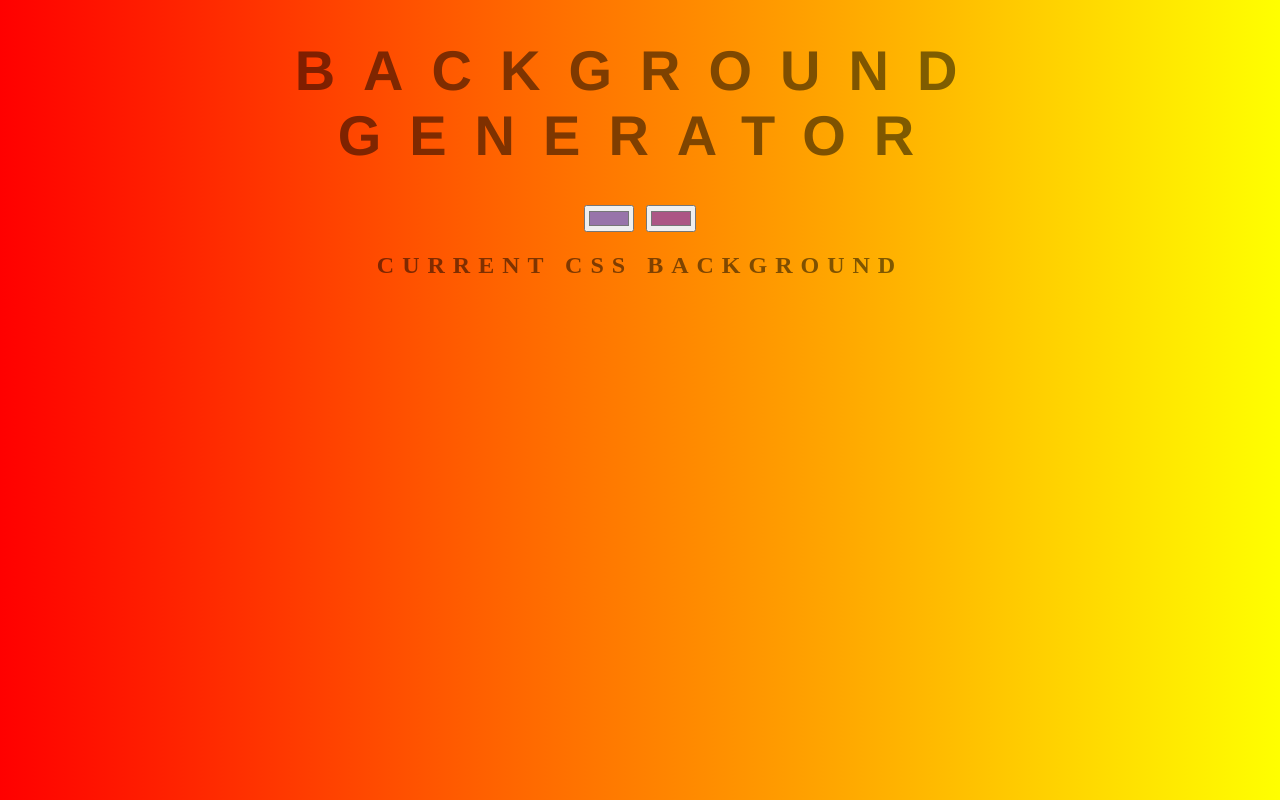
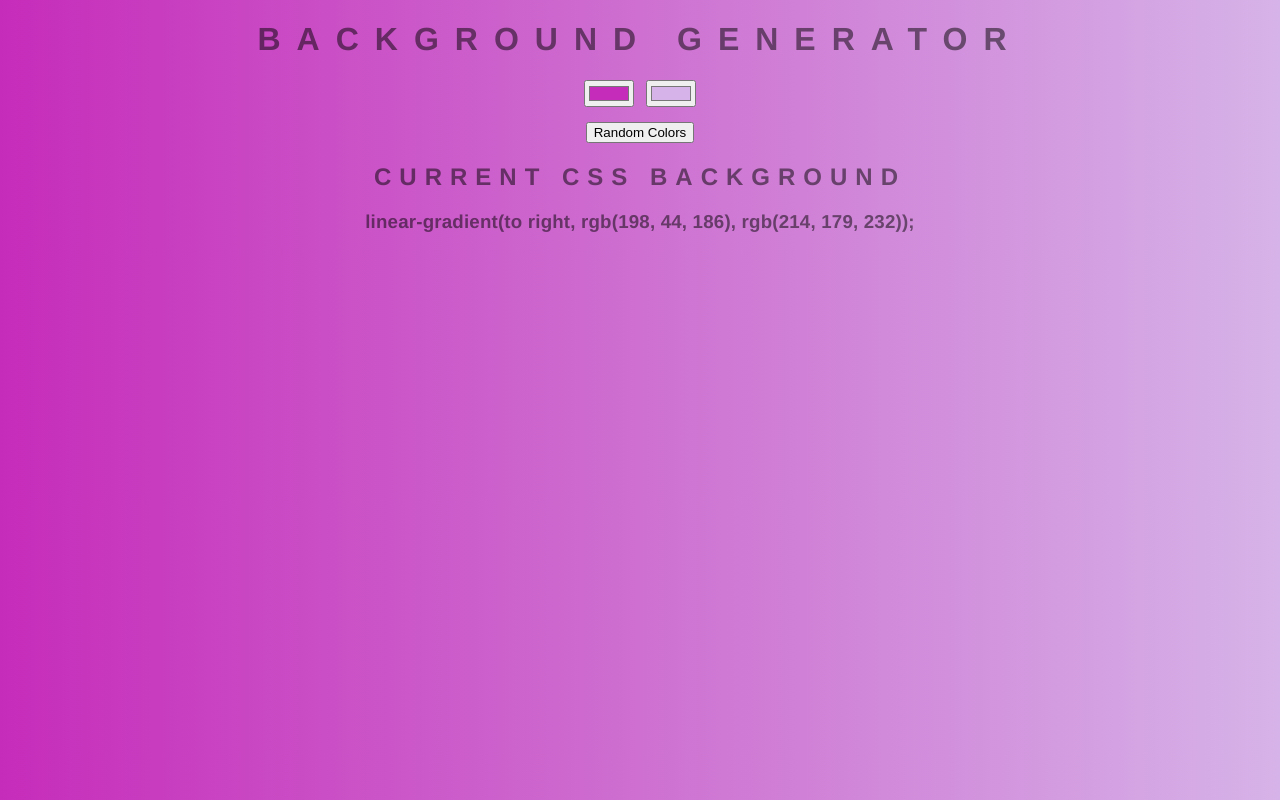
Before and after one commit to nde95/gradientgenerator, a plain HTML site: page index.html in a window 1280 px wide. Drawn offline with Linux system fonts and the light colour scheme.

Commit message:
final update
added window load functionality, randomize button and updated scripts

```diff
--- a/index.html
+++ b/index.html
@@ -10,7 +10,8 @@
 	<h1>Background Generator</h1>
 	 <div class=inputWrapper>
 	<input class="color1" type="color" name="color1" value="#9874AA">
-	<input class="color2" type="color" name="color2" value="#AC5685">
+	<input class="color2" type="color" name="color2" value="#AC5685"><br>
+	<button class ="random">Random Colors</button>
 	 </div>
 	<h2>Current CSS Background</h2>
 	<h3></h3>
--- a/script.js
+++ b/script.js
@@ -3,8 +3,16 @@ var color1 = document.querySelector(".color1");
 var color2 = document.querySelector(".color2");
 var body = document.getElementById("gradient");
 
-let setGradient = function() {
-	body.style.background = "linear-gradient(to right, "
+// random button
+
+
+let randomize = document.getElementsByClassName("random")[0];
+var randomColor = Math.floor(Math.random()*16777215).toString(16);
+
+function RBC (e) {
+  color1.value = '#'+Math.floor(Math.random()*16777215).toString(16);
+  color2.value = '#'+Math.floor(Math.random()*16777215).toString(16);
+  	body.style.background = "linear-gradient(to right, "
 	+ color1.value
 	+ ", "
 	+ color2.value
@@ -12,6 +20,20 @@ let setGradient = function() {
 
 	css.textContent = body.style.background + ";";
 }
+randomize.addEventListener("click", RBC);
+window.onload = RBC();
+
+
+// background changing
+// let setGradient = function() {
+// 	body.style.background = "linear-gradient(to right, "
+// 	+ color1.value
+// 	+ ", "
+// 	+ color2.value
+// 	+ ")";
+
+// 	css.textContent = body.style.background + ";";
+// }
 
 // left
 color1.addEventListener("input", setGradient);
--- a/style.css
+++ b/style.css
@@ -1,15 +1,21 @@
 body {
-	font: 'Helvetica', sans-serif;
+	font-family: 'Helvetica', sans-serif;
     color: rgba(0,0,0,.5);
     text-align: center;
     text-transform: uppercase;
     letter-spacing: .5em;
     top: 15%;
-	background: linear-gradient(to right, red , yellow); /* Standard syntax */
+	background: linear-gradient(to right, #9874AA , #AC5685);
 }
 
+button {
+    margin-top: 15px;
+    font-family: sans-serif;
+}
+
+
 h1 {
-    font: 600 3.5em 'Helvetica', sans-serif;
+    font-family: 600 3.5em 'Helvetica', sans-serif;
     color: rgba(0,0,0,.5);
     text-align: center;
     text-transform: uppercase;
@@ -18,7 +24,7 @@ h1 {
 }
 
 h3 {
-	font: 900 1em 'Helvetica', sans-serif;
+	font-family: 900 1em 'Helvetica', sans-serif;
     color: rgba(0,0,0,.5);
     text-align: center;
     text-transform: none;
```
